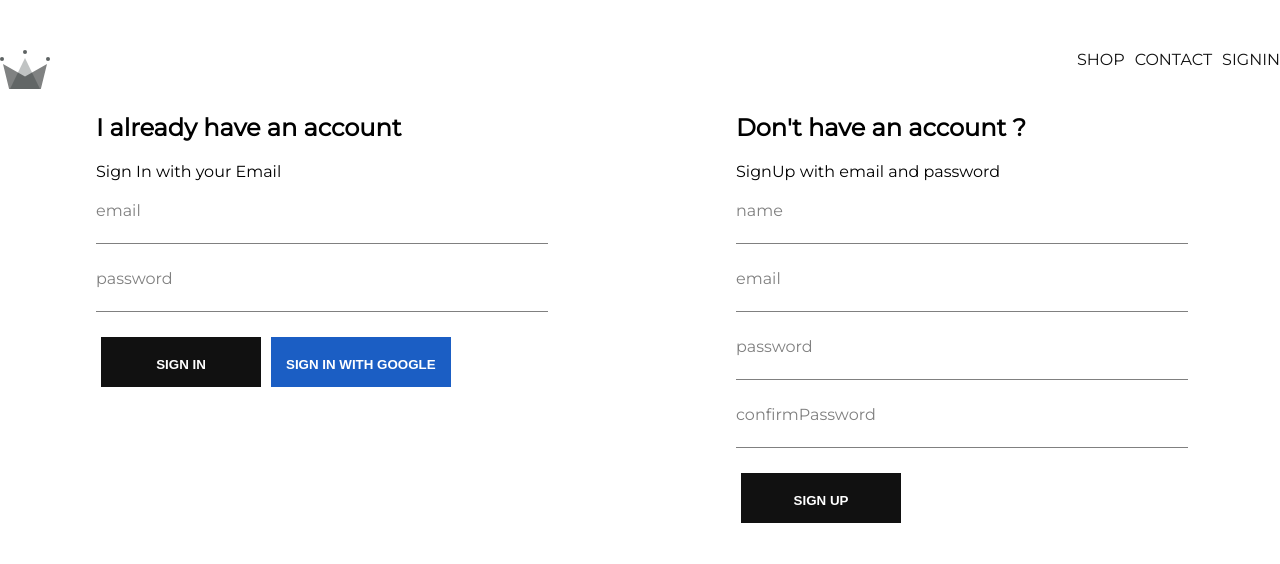
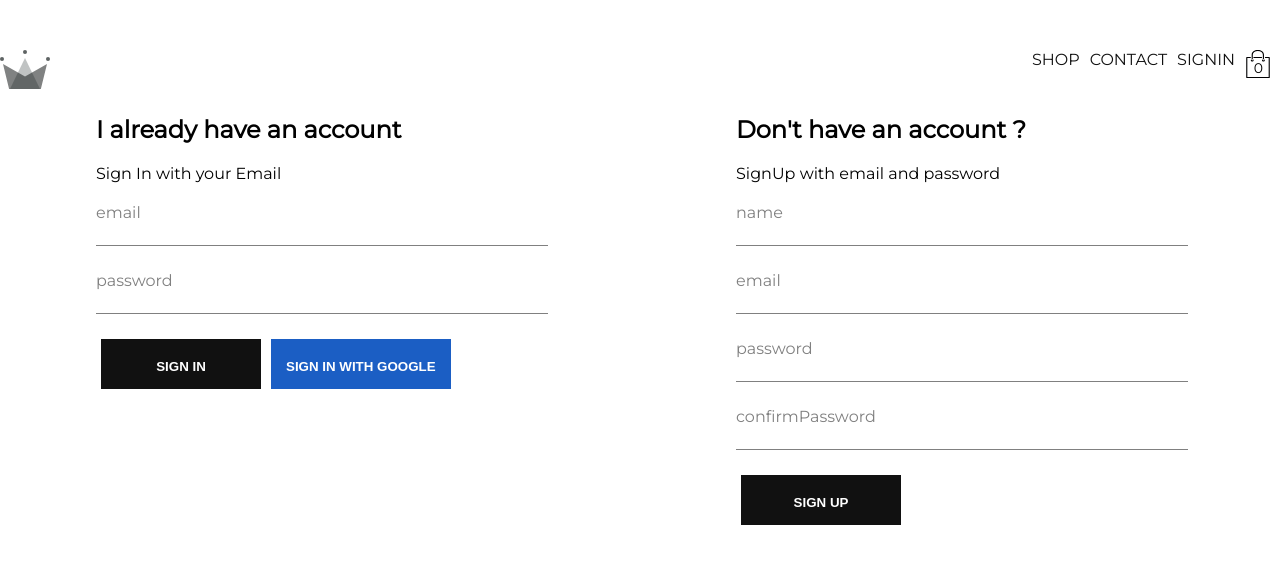
Before and after one commit to psvysakh/ecom-graphql, a React (Create React App) app: page /signInUp in a window 1280 px wide. Shown: the top 564 px of the page. Built offline with nearby package versions, Linux system fonts and the light colour scheme; no server answers.

Commit message:
cart icon and cart dropdown added with dropdown funcationality using cartReducer

```diff
--- a/src/components/Header/header.js
+++ b/src/components/Header/header.js
@@ -3,8 +3,10 @@
 import {Link} from 'react-router-dom';
 import { connect } from 'react-redux';
 import {ReactComponent as Logo} from '../../assets/crown.svg';
+import CartIcon from '../cart-icon/cartIcon';
+import Cartdropdown from '../cartdropdown/cart-dropdown';
 import './header.scss';
-const Header =({currentUser})=>{
+const Header =({currentUser,hidden})=>{
     return(
         <div className="header">
             <div className="logo-wrapper">
@@ -14,11 +16,15 @@
                  <Link className="nav-menu" to="/shop">SHOP</Link>
                  <Link className="nav-menu" to="/contact">CONTACT</Link>
                  {currentUser ? <div className="nav-menu" onClick={()=>auth.signOut()}>SIGN OUT</div> : <Link className="nav-menu" to="/signInUp">SIGNIN</Link>}
+                 <CartIcon/>
             </div>
+            {hidden ? null : <Cartdropdown/>}
+
         </div>
     )
 }
-const mapStateToProps=state=>({ //state is the root-reducer
-    currentUser:state.user.currentUser
+const mapStateToProps=({user:{currentUser},cart:{hidden}})=>({ //the root-reducer destructured to gain direct value access from it.
+    currentUser,
+    hidden
 })
 export default connect(mapStateToProps)(Header);
--- /dev/null
+++ b/src/components/cart-icon/cartIcon.js
@@ -0,0 +1,17 @@
+import React from 'react'
+import {connect} from 'react-redux';
+import {toggleCartHidden} from '../../redux/cart/cart.action';
+import {ReactComponent as ShoppingIcon} from '../../assets/shopping-bag.svg';
+
+import './cartIcon.scss';
+
+const CartIcon=({toggleHidden})=>(
+    <div className="cart-icon" onClick={toggleHidden}>
+        <ShoppingIcon className="shopping-icon"/>
+        <span className="item-count">0</span>
+    </div>
+)
+const mapDispatchToProps=dispatch=>({
+    toggleHidden:()=>dispatch(toggleCartHidden())
+})
+export default connect(null,mapDispatchToProps)(CartIcon);
--- /dev/null
+++ b/src/components/cart-icon/cartIcon.scss
@@ -0,0 +1,19 @@
+.cart-icon{
+    width:45px;
+    height: 45px;
+    position: relative;
+    display: flex;
+    justify-content: center;
+    cursor: pointer;
+    .shopping-icon{
+        width:28px;
+        height:28px;
+    }
+    .item-count{
+        position: absolute;
+        top:40%;
+        left: 50%;
+        transform: translate(-40%,-50%);
+        font-size: 14px;
+    }
+}
--- /dev/null
+++ b/src/components/cartdropdown/cart-dropdown.js
@@ -0,0 +1,12 @@
+import React from 'react';
+import CustomButton from '../custom-button/custom-button';
+import './cart-dropdown.scss';
+
+const Cartdropdown =()=>(
+    <div className="cart-dropdown">
+        <div className="cart-items"/>
+        <CustomButton>GO TO CHECKOUT</CustomButton>
+    </div>
+)
+
+export default Cartdropdown;
--- /dev/null
+++ b/src/components/cartdropdown/cart-dropdown.scss
@@ -0,0 +1,23 @@
+.cart-dropdown{
+    position: absolute;
+    width: 240px;
+    height: 340px;
+    display: flex;
+    flex-direction: column;
+    padding: 20px;
+    border: 1px solid #ccc;
+    background: #fff;
+    top: 80px;
+    right: 0;
+    z-index: 5;
+
+    .cart-items{
+        height: 240px;
+        display: flex;
+        flex-direction: column;
+        overflow: scroll;
+    }
+    button{
+        margin-top: auto;
+    }
+}
--- a/src/index.js
+++ b/src/index.js
@@ -2,7 +2,7 @@
 import ReactDOM from 'react-dom';
 import  {BrowserRouter} from 'react-router-dom';
 import {Provider} from 'react-redux';
-import store from './redux/store/store';
+import store from './redux/store';
 import './index.css';
 import App from './App';
 
--- /dev/null
+++ b/src/redux/cart/cart.action.js
@@ -0,0 +1,8 @@
+import cartActionType from './cart.type';
+
+export const toggleCartHidden=()=>(
+    {
+        type:cartActionType.TOGGLE_CART_HIDDEN
+
+    }
+)
--- /dev/null
+++ b/src/redux/cart/cart.reducer.js
@@ -0,0 +1,16 @@
+import cartActionType from './cart.type';
+const INITIAL_STATE={
+    hidden:true
+}
+const cartReducer=(state=INITIAL_STATE,action)=>{
+    switch(action.type){
+        case cartActionType.TOGGLE_CART_HIDDEN :
+        return{
+            ...state,
+            hidden:!state.hidden
+        }
+        default :
+        return state;
+    }
+}
+export default cartReducer;
--- /dev/null
+++ b/src/redux/cart/cart.type.js
@@ -0,0 +1,5 @@
+const cartActionType={
+    TOGGLE_CART_HIDDEN:'TOGGLE_CART_HIDDEN'
+}
+
+export default cartActionType;
--- a/src/redux/root-reducer.js
+++ b/src/redux/root-reducer.js
@@ -1,6 +1,8 @@
 import {combineReducers} from 'redux';
 import userReducer from './user/user.reducer';
+import cartReducer from './cart/cart.reducer';
 
 export default combineReducers({
-    user:userReducer
+    user:userReducer,
+    cart:cartReducer
 })
--- a/src/redux/store/store.js
+++ b/src/redux/store.js
@@ -3,7 +3,7 @@
 
 
 
-import rootReducer from '../root-reducer';
+import rootReducer from './root-reducer';
 
 const middlewares = [logger];
 
```
Also changed, not shown: src/assets/shopping-bag.svg (added), src/redux/user/user.type.js (line endings or trailing spaces).
